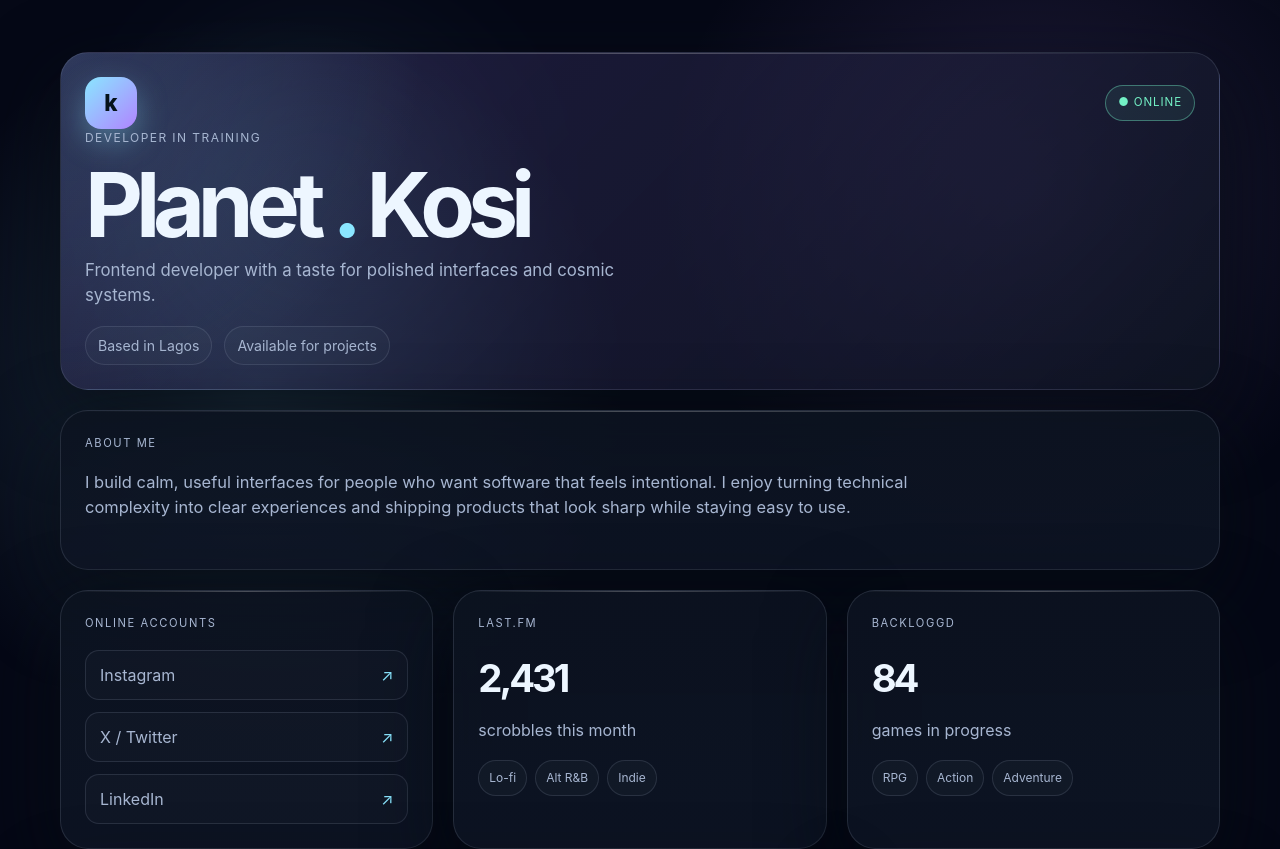
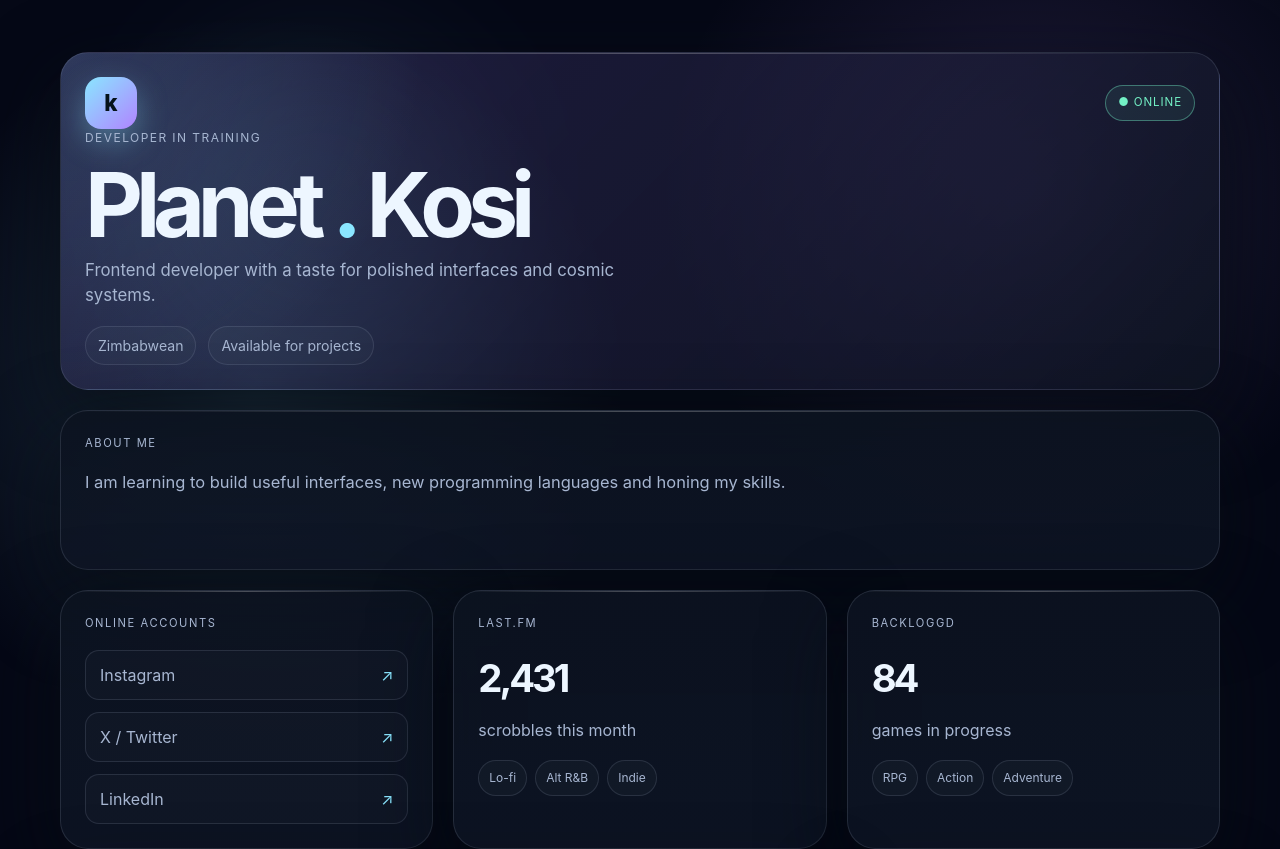
Before and after one commit to planetkosi/planetkosi.github.io, a Vue app: page / in a window 1280 px wide. Shown: the top 849 px of the page. Built offline with nearby package versions, Linux system fonts and the light colour scheme.

Commit message:
Update HomeView.vue

```diff
--- a/src/views/HomeView.vue
+++ b/src/views/HomeView.vue
@@ -17,7 +17,7 @@
         </div>
 
         <div class="hero-meta">
-          <span>Based in Lagos</span>
+          <span>Zimbabwean</span>
           <span>Available for projects</span>
         </div>
       </article>
@@ -25,8 +25,8 @@
       <article class="card about-card span-3">
         <div class="card-label">About me</div>
         <p>
-          I build calm, useful interfaces for people who want software that feels intentional.
-          I enjoy turning technical complexity into clear experiences and shipping products that look sharp while staying easy to use.
+          I am learning to build useful interfaces, new programming languages and honing my skills.
+
         </p>
       </article>
 
```
